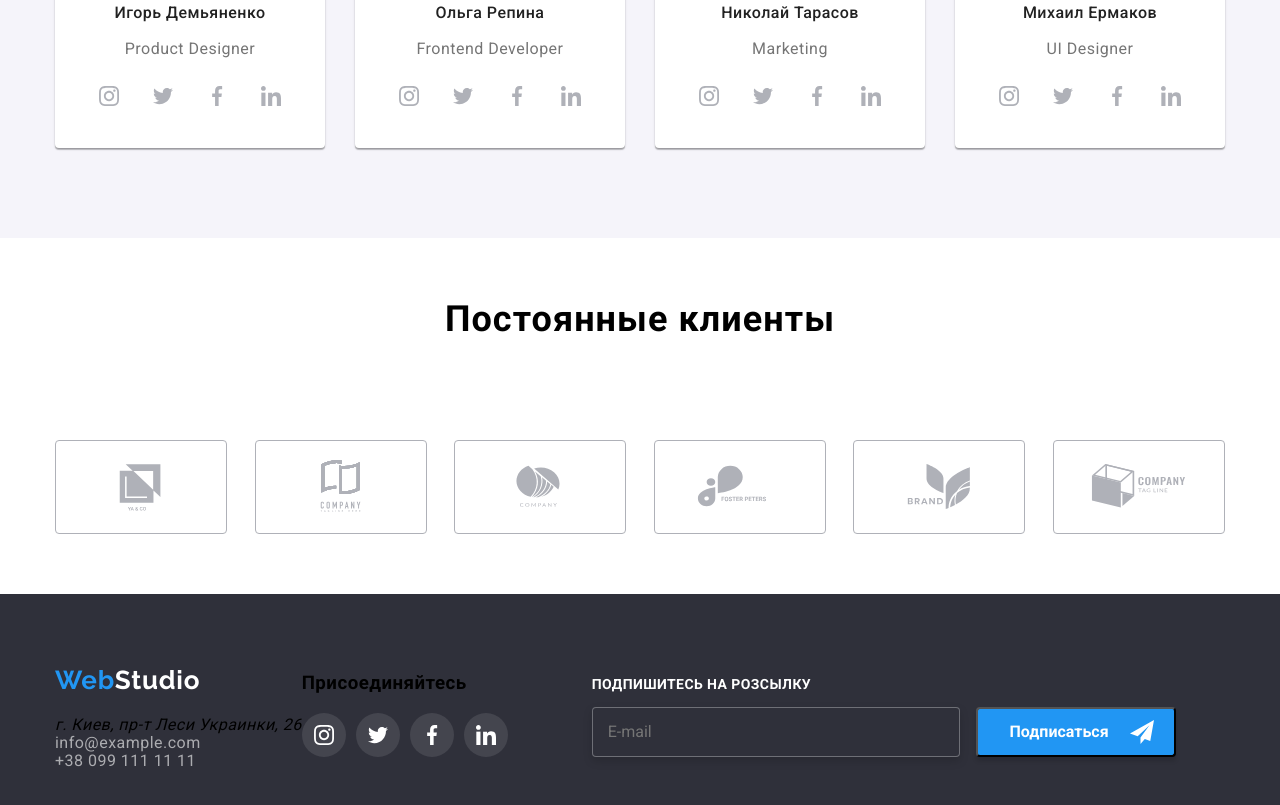
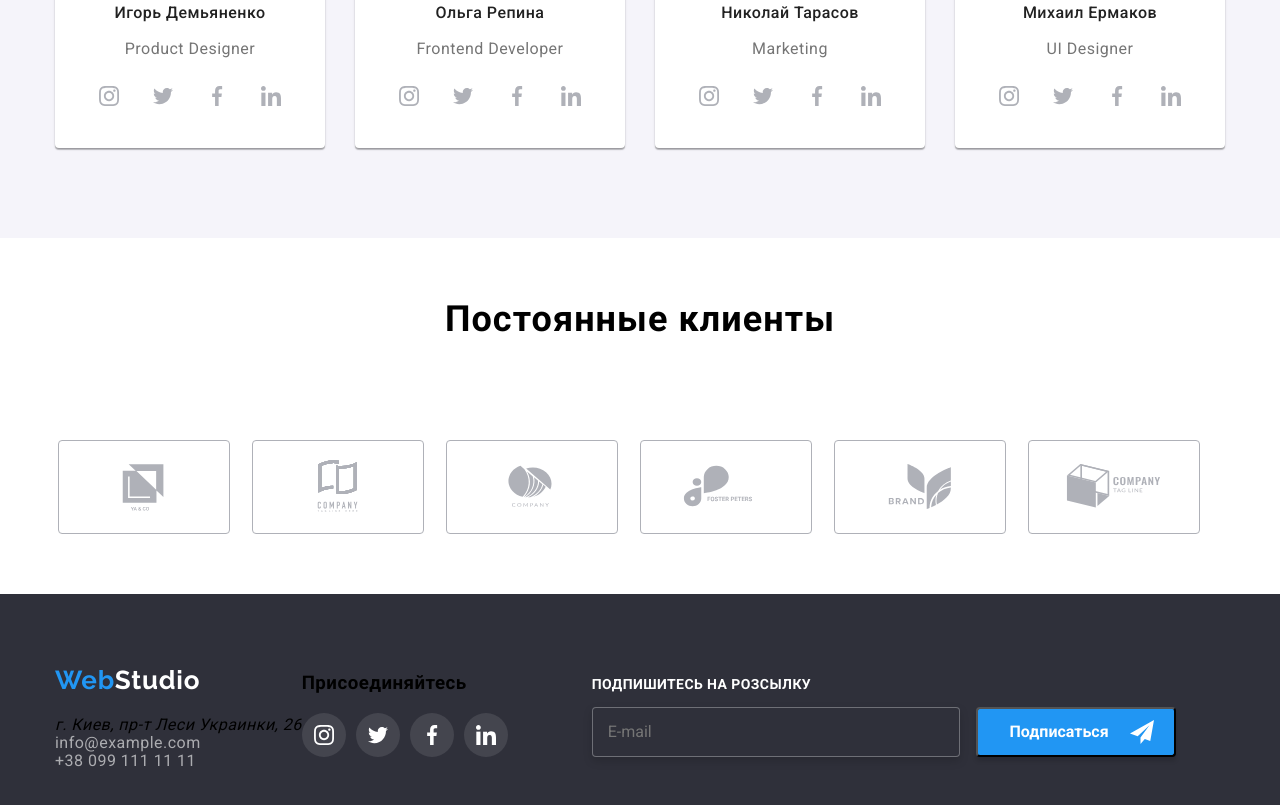
Before and after one commit to VadimZaets/WebStudioHtml, a plain HTML site: page index.html in a window 1280 px wide. Shown: the part 2188-2993 px from the top of the page. Drawn offline with nearby package versions, Linux system fonts and the light colour scheme.

Commit message:
clients adaptive

```diff
--- a/sass/mobile/_clients.scss
+++ b/sass/mobile/_clients.scss
@@ -4,6 +4,9 @@
   justify-content: space-between;
   margin: 0;
   padding: 0;
+  @media screen and (min-width: 768px) {
+    justify-content: center;
+  }
 }
 
 .clients__item--link {
@@ -42,3 +45,20 @@
     margin-right: 30px;
   }
 }
+@media screen and (min-width: 768px) {
+  .clients__item {
+    justify-content: center;
+    margin-right: 30px;
+    margin-bottom: 30px;
+    width: 194px;
+  }
+}
+@media screen and (min-width: 1140px) {
+  .clients__item {
+    display: flex;
+    flex-wrap: wrap;
+    justify-content: flex-start;
+    margin: 0;
+    padding: 0;
+  }
+}
```
Also changed, not shown: css/main.css, css/main.min.css, 2 other files.
